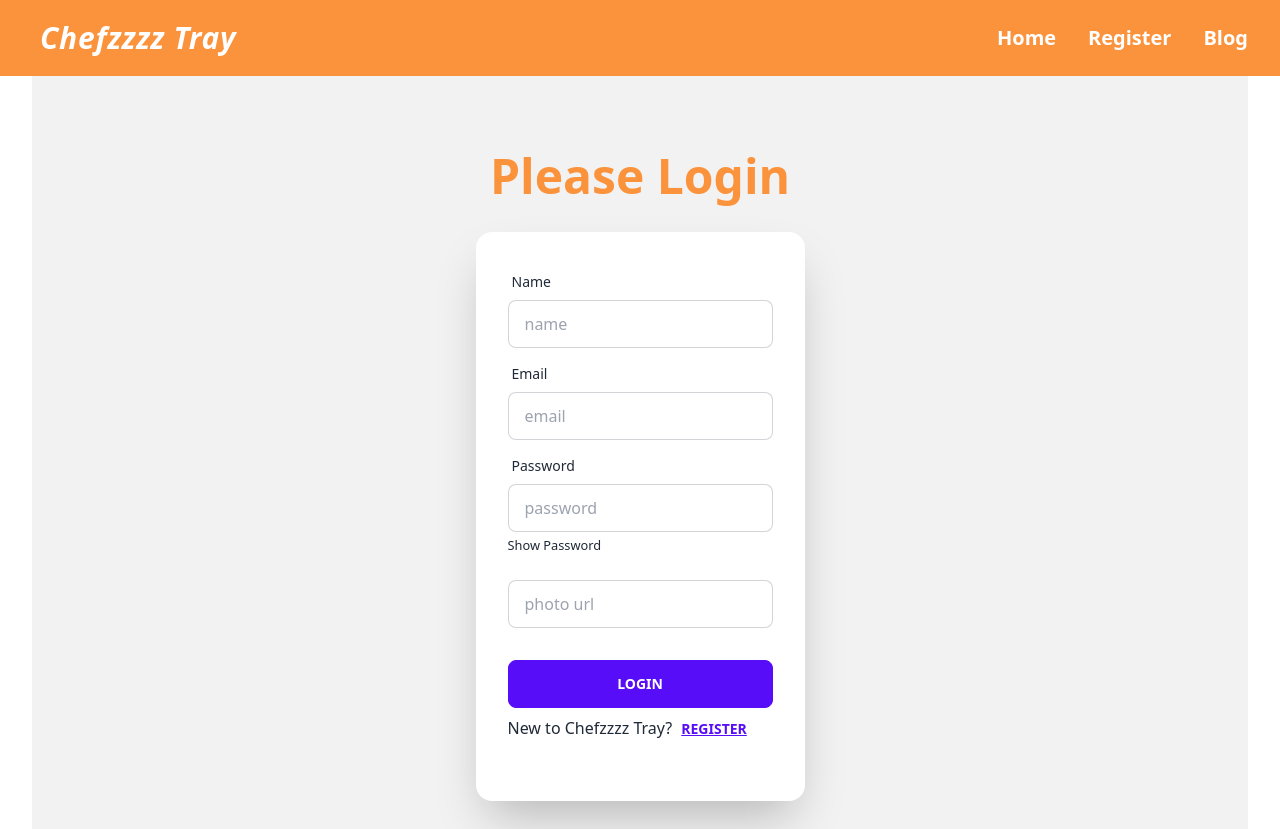
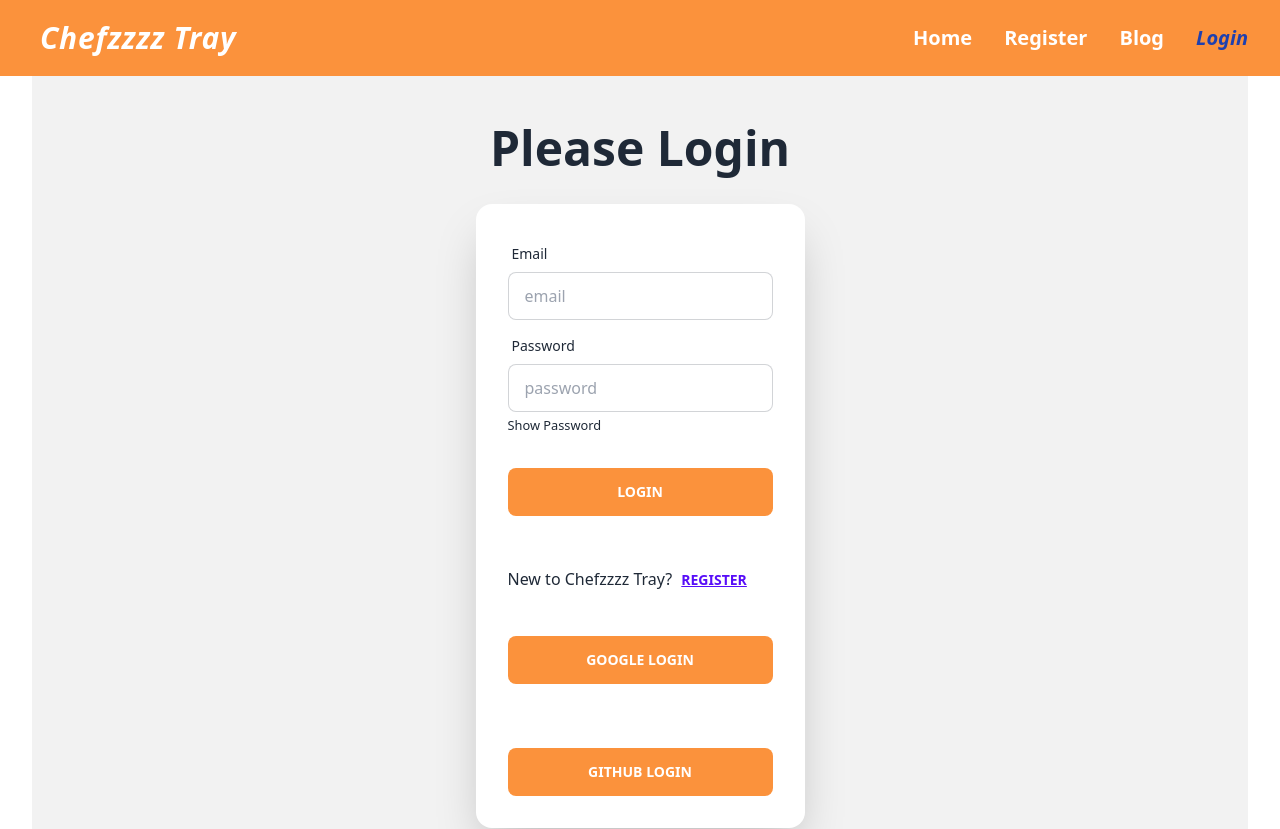
Before and after one commit to kheyakheya/chef-recipe-client-public, a React (Vite) app: page /login in a window 1280 px wide. Shown: the top 829 px of the page. Built offline with nearby package versions, Linux system fonts and the light colour scheme; no server answers.

Commit message:
login user photo and logout

```diff
--- a/src/Pages/Login.jsx
+++ b/src/Pages/Login.jsx
@@ -1,92 +1,110 @@
-import React, { useState } from 'react';
-import { Link } from 'react-router-dom';
+import React, { useContext, useState } from 'react';
+import { Link, useLocation, useNavigate } from 'react-router-dom';
+import { AuthContext } from '../Provider/AuthProvider';
 
 const Login = () => {
-    const [show, setShow] = useState(false);
-    const [password, setPassword] = useState("");
-    const [email, setEmail] = useState("");
-    const [passError, setPassError] = useState("")
-    const [success, setSuccess] = useState('');
-        const handleEmail=(e)=>{
-            setEmail(e.target.value)
-        }
-        const handlePassword = (e) => {
-        const passwordInput = e.target.value;
-        setPassword(passwordInput);
-        if (passwordInput.length < 6) {
-            setPassError("Password must be at least 6 characters long");
-        }
 
-        else {
-            setPassError("");
-        }
+    const {logIn, googleLogin, githubLogin}=useContext(AuthContext)
+    const [show,setShow]=useState(false);
+    const [error,setError]=useState('');
+    const [success, setSuccess]=useState('');
+    const navigate= useNavigate();
+    const location= useLocation();
+    console.log("login", location)
+    const from = location.state ?. from ?. pathname || '/';
+    const handleLogin=(event)=>{
+        event.preventDefault();
+        const form= event.target;
+        const email= form.email.value;
+        const password=form.password.value;
+        setError('');
+        setSuccess('');
+        logIn(email,password)
+        .then(result=>{
+            const loggedUser=result.user;
+            console.log("loggin",loggedUser)
+            setSuccess("Successful Login!!")
+            form.reset();
+            navigate(from, {replace: true})
+
+        })
+        .catch(error=>{
+            setError(error.message)
+        })
+
     }
-    const handleLogin= (e) => {
-        e.preventDefault();
-        const name= e.target.name.value;
-        const photo= e.target.photo.value;
+    // google
+    const handleGoogleLogin=()=>{
+        googleLogin()
+        .then(result=>{
+            const loggedUser= result.user;
+            console.log("googleUser", loggedUser);
+            setSuccess("Login Successful !")
+            navigate(from, {replace: true})
 
-      if (passError) {
-          e.target.password.focus();
-          return;
-        }
-        console.log(name,password,email,photo)
-        // login
+        })
+        .catch(error=>{
+            console.log(error.message);
+            setError(error.message)
+        })
+    }
+    // github
+    const handleGithubLogin=()=>{
+        githubLogin()
+        .then(result=>{
+            const loggedUser= result.user;
+            console.log("githubUser", loggedUser);
+            setSuccess("Login Successfully Done!!!")
+            navigate(from, {replace: true})
 
-      };
-
-
+        })
+        .catch(error=>{
+            console.log(error.message);
+            setError(error.message)
+        })
+    }
     return (
         <div className="hero min-h-screen bg-base-200">
             <div className="hero-content flex-col ">
                 <div className="text-center pb-4">
-                    <h1 className="text-5xl font-bold text-orange-400">Please Login</h1>
+                    <h1 className="text-5xl font-bold">Please Login</h1>
                 </div>
                 <div className="card flex-shrink-0 w-full max-w-sm shadow-2xl bg-base-100">
                     <form onSubmit={handleLogin} className="card-body pb-2">
-                    <div className="form-control">
-                            <label className="label">
-                                <span className="label-text">Name</span>
-                            </label>
-                            <input type="text" name='name' placeholder="name" className="input input-bordered"  />
-                    </div>
                         <div className="form-control">
                             <label className="label">
                                 <span className="label-text">Email</span>
                             </label>
-                            <input onChange={handleEmail} value={email} type="email" name='email' placeholder="email" className="input input-bordered" required />
+                            <input type="email" name='email' placeholder="email" className="input input-bordered" required />
                         </div>
                         <div className="form-control">
                             <label className="label">
                                 <span className="label-text">Password</span>
                             </label>
-                            <input onChange={handlePassword} value={password}
-                                type={show ? "text" : "password"} name='password' placeholder="password" className="input input-bordered" required />
-                            {show ? <p onClick={() => { setShow(!show) }}><small>Hide Password</small></p> : <p onClick={() => { setShow(!show) }}><small>Show Password</small></p>}
-                            {password && passError && <span className='text-red-400'>{passError}</span>}
+                            <input type={show ? "text" : "password" } name='password' placeholder="password" className="input input-bordered" required />
+                            {show ? <p onClick={()=>{setShow(!show)}}><small>Hide Password</small></p> : <p onClick={()=>{setShow(!show)}}><small>Show Password</small></p> }
+
 
                         </div>
-
-                        <div className="form-control">
-                            <label className="label">
-                                <span className="label-text"></span>
-                            </label>
-                            <input type="text" name='photo' placeholder="photo url" className="input input-bordered"  />
-                    </div>
-
                         <div className="form-control mt-6">
-                            <button className="btn btn-primary">Login</button>
+                            <button className="btn border-none bg-orange-400">Login</button>
                         </div>
                     </form>
+                    <p className='text-red-700 text-xl px-8 py-4'><small>{error}</small></p>
+                    <p className='text-green-700 text-xl px-8'><small >{success}</small></p>
 
-                    <p className='text-green-700'><small >{success}</small></p>
+                    <Link className='px-8' to="/register" ><span>New to Chefzzzz Tray?</span><button className=" px-2 btn btn-link">Register</button></Link>
+                    <div className='card-body'>
+                    <button onClick={handleGoogleLogin} className="btn border-none bg-orange-400">Google Login</button>
+                    </div>
+                    <div className='card-body'>
+                    <button onClick={handleGithubLogin} className=" btn border-none bg-orange-400">GitHUb Login</button>
 
-                    <Link className='px-8 pb-8' to="/register" ><span>New to Chefzzzz Tray?</span><button className=" px-2 pb-8 btn btn-link">Register</button></Link>
+                    </div>
 
                 </div>
             </div>
         </div>
-
     );
 };
 
--- a/src/Pages/Registration.jsx
+++ b/src/Pages/Registration.jsx
@@ -107,7 +107,7 @@ const Registration = () => {
 
                     <p className= 'text-green-700 px-8 py-4 text-xl'><small >{success}</small></p>
                     <p className='text-red-400 px-8 py-4 text-xl'><small>{error}</small></p>
-                    <Link className='px-8 pb-8' to="/login" ><span>Already Have an Account?</span><button className=" px-2 pb-8 btn btn-link">Register</button></Link>
+                    <Link className='px-8 pb-8' to="/login" ><span>Already Have an Account?</span><button className=" px-2 pb-8 btn btn-link">Login</button></Link>
 
 
                 </div>
--- a/src/Provider/AuthProvider.jsx
+++ b/src/Provider/AuthProvider.jsx
@@ -1,5 +1,5 @@
 import React, {createContext, useEffect, useState } from 'react';
-import { GithubAuthProvider, GoogleAuthProvider, createUserWithEmailAndPassword, getAuth, onAuthStateChanged, updateProfile } from "firebase/auth";
+import { GithubAuthProvider, GoogleAuthProvider, createUserWithEmailAndPassword, getAuth, onAuthStateChanged, signInWithEmailAndPassword, signInWithPopup, signOut, updateProfile } from "firebase/auth";
 import app from '../firebase/firebase.config';
 
 export const  AuthContext=createContext(null);
@@ -11,7 +11,7 @@ const githubProvider= new GithubAuthProvider();
 const AuthProvider = ({children}) => {
     const [user,setUser]=useState({});
     const [loading,setLoading]=useState(true);
-
+    // registration page info
     const register=(email,password)=>{
         setLoading(true);
         return createUserWithEmailAndPassword(auth,email,password)
@@ -20,6 +20,24 @@ const AuthProvider = ({children}) => {
     const profileUpdate=(name,photo)=>{
         setLoading(true);
         return updateProfile(auth.currentUser, {displayName:name, photoURL: photo});
+    }
+    // login page info
+    const logIn=(email,password)=>{
+        setLoading(true);
+        return signInWithEmailAndPassword(auth,email,password);
+    }
+    const googleLogin=()=>{
+        setLoading(true);
+        return signInWithPopup(auth,googleProvider);
+    }
+    const githubLogin=()=>{
+        setLoading(true);
+        return signInWithPopup(auth, githubProvider);
+    }
+    // logout
+    const logOut=()=>{
+        setLoading(true);
+        return signOut(auth);
     }
 
     useEffect(()=>{
@@ -30,7 +48,7 @@ const AuthProvider = ({children}) => {
         })
         return ()=>{unsubscribe()}
     },[])
-    const authInfo={user,register, loading, profileUpdate}
+    const authInfo={user,register, loading, profileUpdate, logIn, googleLogin, githubLogin, logOut}
     return (
         <AuthContext.Provider value={authInfo}>
             {children}
--- a/src/Shared/Navbar.jsx
+++ b/src/Shared/Navbar.jsx
@@ -8,8 +8,16 @@ import { AuthContext } from '../Provider/AuthProvider';
 
 
 const Navbar = () => {
-    const {user}=useContext(AuthContext)
-    const [menuOpen, setMenuOpen] = useState(false)
+    const {user, logOut}=useContext(AuthContext);
+    const [menuOpen, setMenuOpen] = useState(false);
+    const handleLogout=()=>{
+      logOut()
+      .then(() => {
+          // Sign-out successful.
+        }).catch((error) => {
+          // An error happened.
+        });
+  }
   return (
     <div className='bg-orange-400 px-4 py-5 mx-auto sm:max-w-xl md:max-w-full lg:max-w-screen-xl md:px-24 lg:px-8'>
       <div className='relative flex items-center justify-between'>
@@ -46,6 +54,19 @@ const Navbar = () => {
              Blog
             </NavLink>
           </li>
+          {user ?
+          <>
+            <img className='h-12 w-12 rounded-full' src={user.photoURL || 'https://t4.ftcdn.net/jpg/00/65/77/27/240_F_65772719_A1UV5kLi5nCEWI0BNLLiFaBPEkUbv5Fv.jpg'} alt="" title={user.displayName} />
+            <li><button onClick={handleLogout} className='btn bg-orange-400 border-none'>Logout</button></li>
+          </>:
+          <><li>
+          <NavLink
+            to='/login'
+            className={({ isActive }) => (isActive ? 'text-blue-800 italic' : '')}
+          >
+           Login
+          </NavLink>
+        </li></> }
 
         </ul>
         {/* Mobile Navbar Section */}
```
Also changed, not shown: .eslintrc.cjs.
